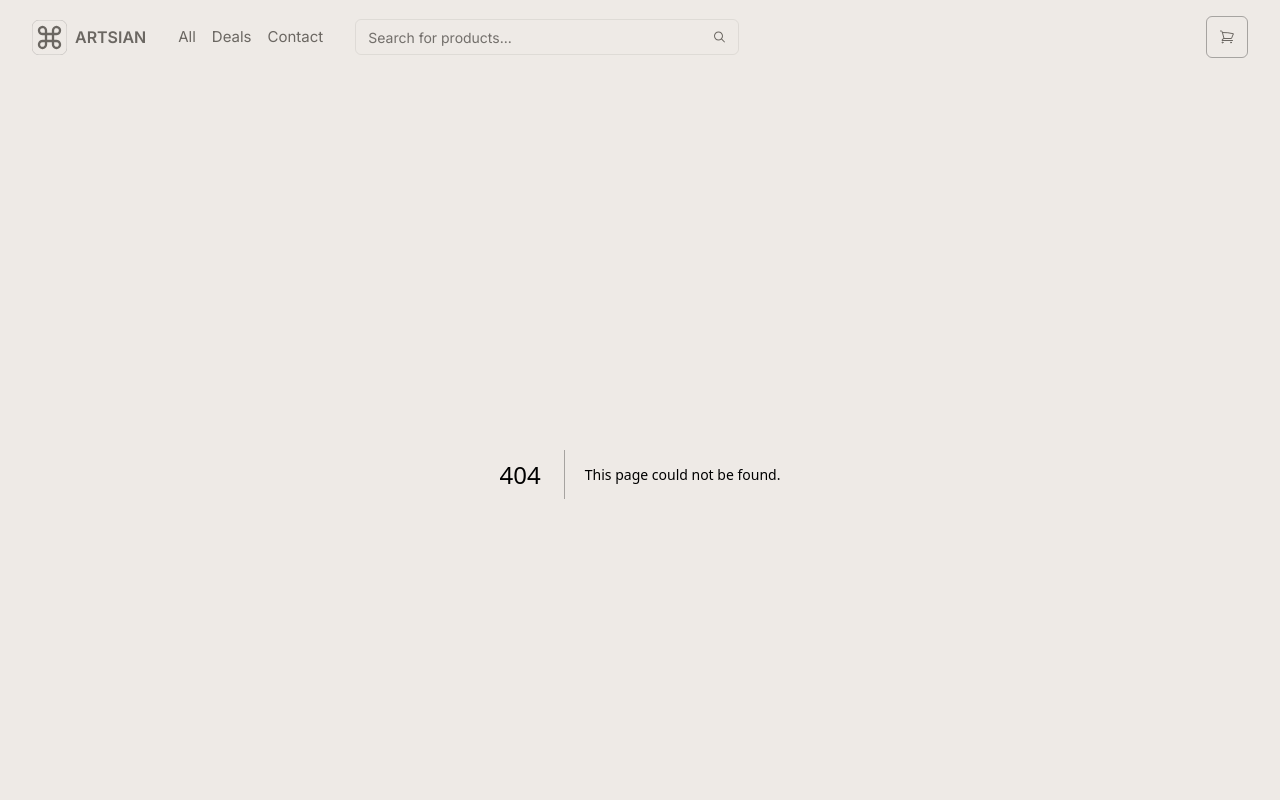
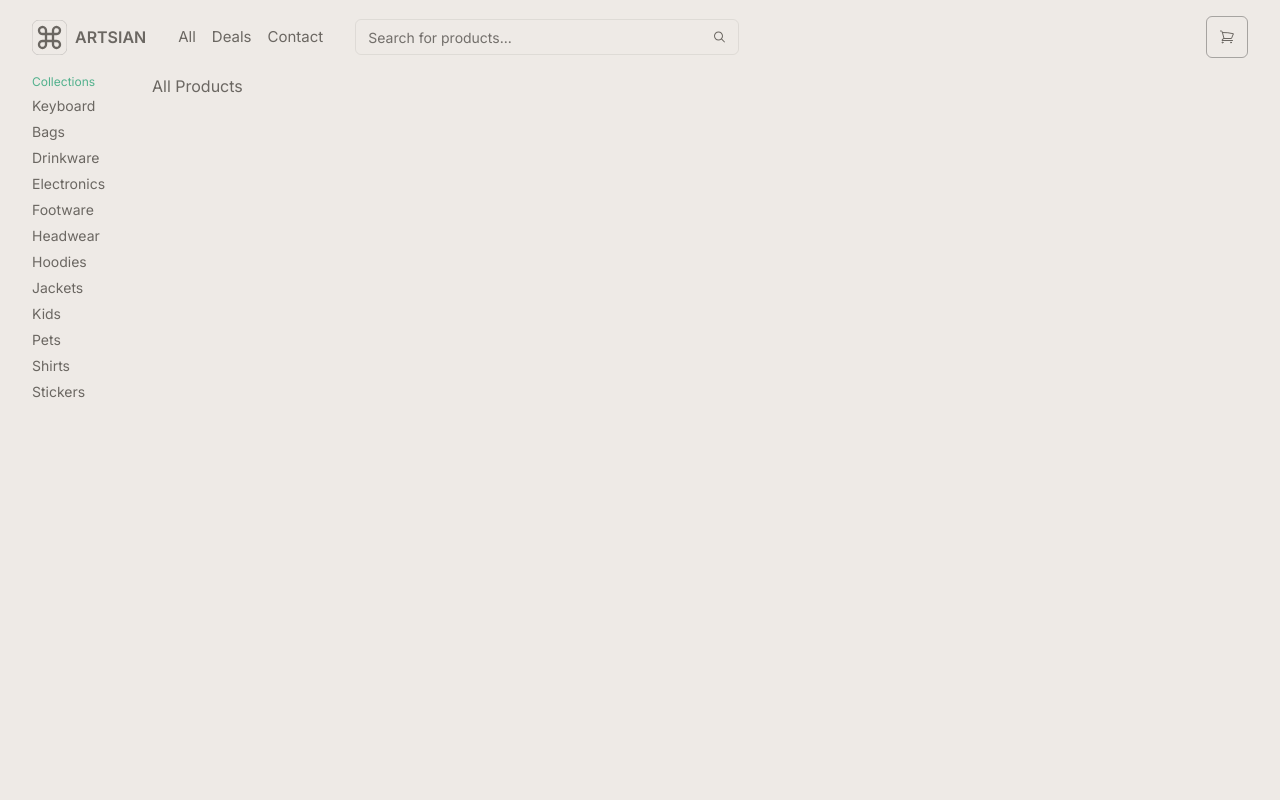
Before and after one commit to manavsiddharthgupta/artsian-store, a Next.js app: page /search in a window 1280 px wide. Before the commit this address had no page. Shown: the top 800 px of the page. Built offline with nearby package versions, Linux system fonts and the light colour scheme.

Commit message:
[ADDED] search route + logic

```diff
--- a/src/app/page.tsx
+++ b/src/app/page.tsx
@@ -8,15 +8,15 @@ import key from "@/assets/key.png";
 export default function Home() {
   return (
     <Card>
-      <div className="flex justify-between my-2">
-        <div className="w-[66.25%]">
+      <div className="flex justify-between my-2 max-[860px]:flex-col max-[860px]:gap-4">
+        <div className="w-[66.25%] max-[860px]:w-full">
           <MainProduct
             productName="Artemis Circle T-Shirt"
             productPrice={20.0}
             imageSrc={prod}
           />
         </div>
-        <div className="w-[32%] flex flex-col justify-between">
+        <div className="w-[32%] max-[860px]:w-full max-[860px]:gap-4 flex flex-col justify-between">
           <ProductCard
             productName="Artemis Circle Bag"
             productPrice={12.0}
--- /dev/null
+++ b/src/app/search/[category]/layout.tsx
@@ -0,0 +1,14 @@
+import type { Metadata } from "next";
+
+export const metadata: Metadata = {
+  title: "Category | Artsian Store",
+  description: "E-Commerece for Tech Enthusiasts",
+};
+
+export default function SearchLayout({
+  children,
+}: {
+  children: React.ReactNode;
+}) {
+  return <>{children}</>;
+}
--- /dev/null
+++ b/src/app/search/[category]/page.tsx
@@ -0,0 +1,3 @@
+export default function Category({ params }: { params: { category: string } }) {
+  return <p>{params.category}</p>;
+}
--- /dev/null
+++ b/src/app/search/layout.tsx
@@ -0,0 +1,25 @@
+import { Card } from "@/components/card";
+import Footer from "@/components/footer";
+import { SideBar } from "@/components/sidebar";
+import type { Metadata } from "next";
+
+export const metadata: Metadata = {
+  title: "Search | Artsian Store",
+  description: "E-Commerece for Tech Enthusiasts",
+};
+
+export default function SearchLayout({
+  children,
+}: {
+  children: React.ReactNode;
+}) {
+  return (
+    <Card>
+      <div className="flex min-h-screen">
+        <SideBar />
+        {children}
+      </div>
+      <Footer />
+    </Card>
+  );
+}
--- /dev/null
+++ b/src/app/search/page.tsx
@@ -0,0 +1,17 @@
+"use client";
+
+import { useSearchParams } from "next/navigation";
+
+const Search = () => {
+  const searchParams = useSearchParams();
+  const searchfor = searchParams.get("q");
+
+  return (
+    <div className="w-[calc(100%-120px)]">
+      {searchfor && <p>you are searching for - {searchfor}</p>}
+      {!searchfor && <p>All Products</p>}
+    </div>
+  );
+};
+
+export default Search;
--- a/src/components/logo.tsx
+++ b/src/components/logo.tsx
@@ -1,9 +1,18 @@
+"use client";
 import Image from "next/image";
 import artSian from "@/assets/artsian-logo.svg";
+import { useRouter } from "next/navigation";
 
 export const Logo = () => {
+  const router = useRouter();
+
   return (
-    <div className="flex items-center gap-2 cursor-pointer">
+    <div
+      onClick={() => {
+        router.push("/");
+      }}
+      className="flex items-center gap-2 cursor-pointer"
+    >
       <Image src={artSian} alt="logo" width={35} height={35} />
       <h1 className="font-semibold text-[#6b6762]">ARTSIAN</h1>
     </div>
--- a/src/components/navbar.tsx
+++ b/src/components/navbar.tsx
@@ -1,12 +1,32 @@
 "use client";
+import { useState } from "react";
+import Link from "next/link";
+import { useRouter } from "next/navigation";
 import { Input } from "@/components/ui/input";
 import { MagnifyingGlassIcon } from "@radix-ui/react-icons";
 import { ShoppingCartIcon } from "@heroicons/react/24/outline";
 import { Bars3Icon } from "@heroicons/react/24/solid";
 import { Logo } from "./logo";
+import { navItems } from "@/lib/store";
 
 const Navbar = () => {
-  const navItems = ["All", "Deals", "Contact"];
+  const [searchCategory, setCategory] = useState("");
+  const router = useRouter();
+
+  const handleSearch = (e: React.ChangeEvent<HTMLInputElement>) => {
+    setCategory(e.target.value);
+  };
+
+  const onHitEnterKey = (e: React.KeyboardEvent<HTMLInputElement>) => {
+    if (e.key === "Enter") {
+      if (searchCategory === "") {
+        router.push("/search");
+        return;
+      }
+      router.push("/search?q=" + searchCategory);
+    }
+  };
+
   return (
     <nav className="flex justify-between px-8 py-4 items-center text-[#6b6762]">
       <div className="hidden max-[860px]:block border-[1px] solid border-black/30 rounded-md p-3 cursor-pointer">
@@ -16,18 +36,20 @@ const Navbar = () => {
         <Logo />
         <ul className="flex gap-4 text-[15px] max-[860px]:hidden">
           {navItems.map((item) => (
-            <li
-              key={item}
-              className="hover:text-black hover:underline underline-offset-2 cursor-pointer transition-colors duration-100 ease-in-out"
-            >
-              {item}
-            </li>
+            <Link key={item.name} href={item.href}>
+              <li className="hover:text-black hover:underline underline-offset-2 cursor-pointer transition-colors duration-100 ease-in-out">
+                {item.name}
+              </li>
+            </Link>
           ))}
         </ul>
         <div className="relative w-96 max-[860px]:hidden">
           <Input
             className="w-full border-[1px] border-[#6b67621e] shadow-none placeholder:text-[#524e4aca]"
             placeholder="Search for products..."
+            value={searchCategory}
+            onChange={handleSearch}
+            onKeyDown={onHitEnterKey}
           />
           <MagnifyingGlassIcon className="absolute top-1/2 right-3 transform -translate-y-1/2" />
         </div>
--- a/src/components/products-card.tsx
+++ b/src/components/products-card.tsx
@@ -14,7 +14,12 @@ export const MainProduct = ({
 }) => {
   return (
     <div className="rounded-lg border-[1px] border-[#6b676223] hover:border-[#53B18D] cursor-pointer relative">
-      <Image className={classes} src={imageSrc} alt="product_1" />
+      <Image
+        className={classes}
+        src={imageSrc}
+        alt="product_1"
+        placeholder="blur"
+      />
       <Tags type="main" name={productName} price={productPrice} />
     </div>
   );
@@ -35,6 +40,7 @@ export const ProductCard = ({
         className="group-hover:scale-105 transition-all duration-200 ease-in-out"
         src={imageSrc}
         alt="product_1"
+        placeholder="blur"
       />
       <Tags type="side" name={productName} price={productPrice} />
     </div>
--- /dev/null
+++ b/src/components/sidebar.tsx
@@ -0,0 +1,29 @@
+"use client";
+
+import { sideLinks } from "@/lib/store";
+import Link from "next/link";
+import { usePathname } from "next/navigation";
+
+export const SideBar = () => {
+  const pathname = usePathname();
+
+  return (
+    <ul className="flex flex-col gap-[6px] text-sm w-full max-w-[120px]">
+      <li className="text-xs text-[#53B18D]">Collections</li>
+      {sideLinks.map((link) => {
+        const isActive = pathname === link.href;
+        return (
+          <Link key={link.name} href={link.href}>
+            <li
+              className={`hover:text-black hover:underline underline-offset-2 cursor-pointer transition-colors duration-100 ease-in-out w-fit ${
+                isActive ? "text-black underline" : ""
+              }`}
+            >
+              {link.name}
+            </li>
+          </Link>
+        );
+      })}
+    </ul>
+  );
+};
--- /dev/null
+++ b/src/lib/store.ts
@@ -0,0 +1,65 @@
+export const sideLinks = [
+  {
+    name: "Keyboard",
+    href: "/search/keyboard",
+  },
+  {
+    name: "Bags",
+    href: "/search/bags",
+  },
+  {
+    name: "Drinkware",
+    href: "/search/drinkware",
+  },
+  {
+    name: "Electronics",
+    href: "/search/electronics",
+  },
+  {
+    name: "Footware",
+    href: "/search/footware",
+  },
+  {
+    name: "Headwear",
+    href: "/search/headwear",
+  },
+  {
+    name: "Hoodies",
+    href: "/search/hoodies",
+  },
+  {
+    name: "Jackets",
+    href: "/search/jackets",
+  },
+  {
+    name: "Kids",
+    href: "/search/kids",
+  },
+  {
+    name: "Pets",
+    href: "/search/pets",
+  },
+  {
+    name: "Shirts",
+    href: "/search/shirts",
+  },
+  {
+    name: "Stickers",
+    href: "/search/stickers",
+  },
+];
+
+export const navItems = [
+  {
+    name: "All",
+    href: "/search",
+  },
+  {
+    name: "Deals",
+    href: "/search",
+  },
+  {
+    name: "Contact",
+    href: "/search",
+  },
+];
```
